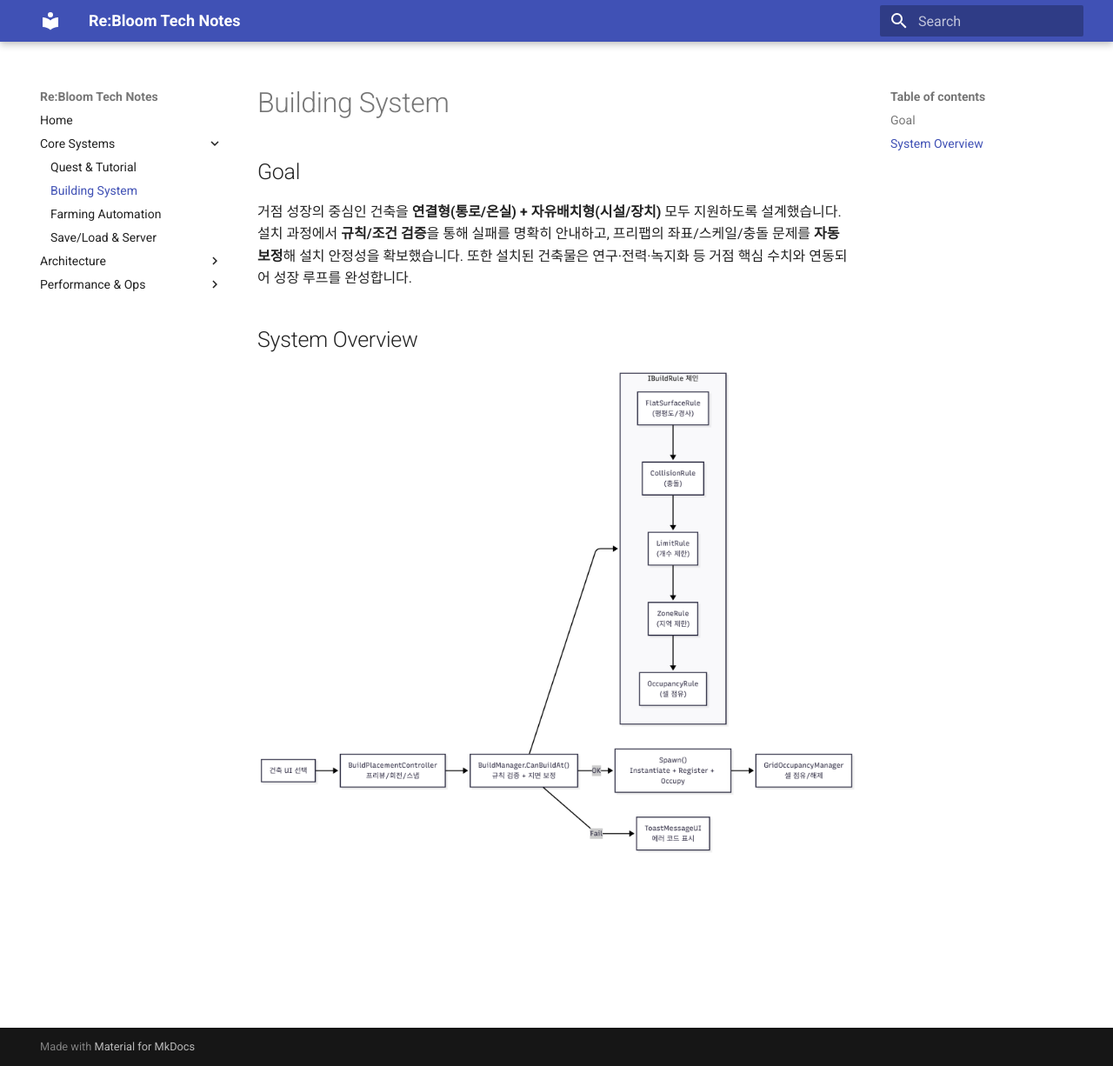
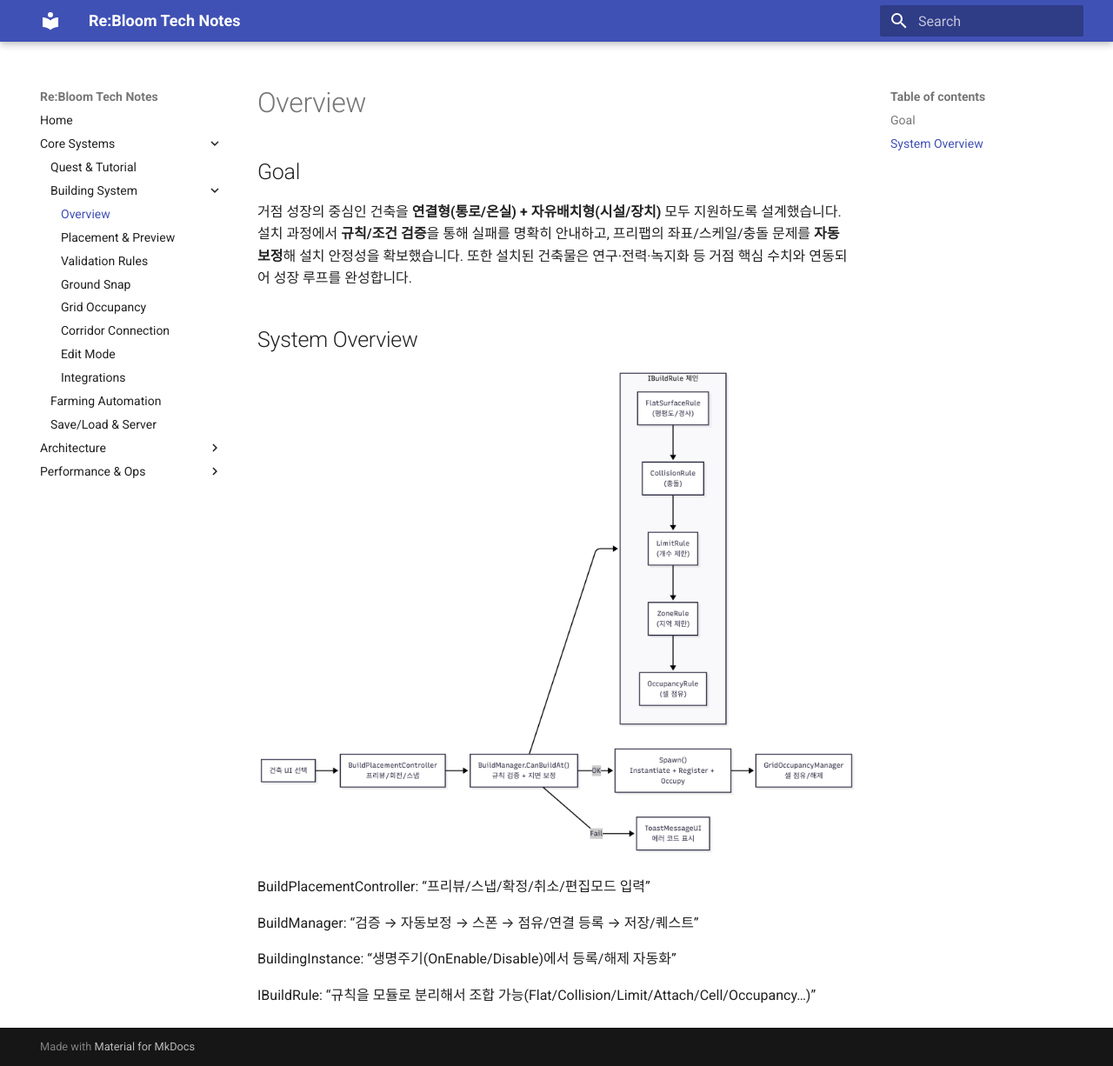
Before and after one commit to Giku77/rebloom-tech-notes, an MkDocs documentation site: the page built from docs/building/index.md, in a window 1280 px wide and 1226 px high. Shown: the whole window at 87% size. Built offline with MkDocs 1.6.1 and Material for MkDocs 9.7.7, drawn with Linux system fonts in a browser that asks for light colours.

Commit message:
tech add building

```diff
--- /dev/null
+++ b/docs/building/index.md
@@ -0,0 +1,16 @@
+## Goal
+거점 성장의 중심인 건축을 **연결형(통로/온실) + 자유배치형(시설/장치)** 모두 지원하도록 설계했습니다.
+설치 과정에서 **규칙/조건 검증**을 통해 실패를 명확히 안내하고,
+프리팹의 좌표/스케일/충돌 문제를 **자동 보정**해 설치 안정성을 확보했습니다.
+또한 설치된 건축물은 연구·전력·녹지화 등 거점 핵심 수치와 연동되어 성장 루프를 완성합니다.
+
+## System Overview
+[![Building Flow](assets/Overview.png)](assets/Overview.png)
+
+BuildPlacementController: “프리뷰/스냅/확정/취소/편집모드 입력”
+
+BuildManager: “검증 → 자동보정 → 스폰 → 점유/연결 등록 → 저장/퀘스트”
+
+BuildingInstance: “생명주기(OnEnable/Disable)에서 등록/해제 자동화”
+
+IBuildRule: “규칙을 모듈로 분리해서 조합 가능(Flat/Collision/Limit/Attach/Cell/Occupancy…)”
--- a/mkdocs.yml
+++ b/mkdocs.yml
@@ -4,14 +4,27 @@ theme:
 
 nav:
   - Home: index.md
+
   - Core Systems:
       - Quest & Tutorial: quest.md
-      - Building System: building.md
+
+      - Building System:
+          - Overview: building/index.md
+          - Placement & Preview: building/placement.md
+          - Validation Rules: building/validation.md
+          - Ground Snap: building/ground_snap.md
+          - Grid Occupancy: building/occupancy.md
+          - Corridor Connection: building/corridor.md
+          - Edit Mode: building/edit_mode.md
+          - Integrations: building/integration.md
+
       - Farming Automation: farming.md
       - Save/Load & Server: save-load.md
+
   - Architecture:
       - UI Architecture: ui-architecture.md
       - Data Pipeline (BG DB): data-pipeline.md
+
   - Performance & Ops:
       - Optimization: optimization.md
       - Repo & Automation: ops-automation.md
```
Also changed, not shown: docs/building/corridor.md (added, +38 -0 lines), docs/building/ground_snap.md (added, +30 -0 lines), docs/building/integration.md (added, +32 -0 lines), docs/building/occupancy.md (added, +25 -0 lines), docs/building/placement.md (added, +22 -0 lines), docs/building/validation.md (added, +33 -0 lines), docs/building/assets/Overview.png (added), docs/building/edit_mode.md (renamed from docs/building.md).
